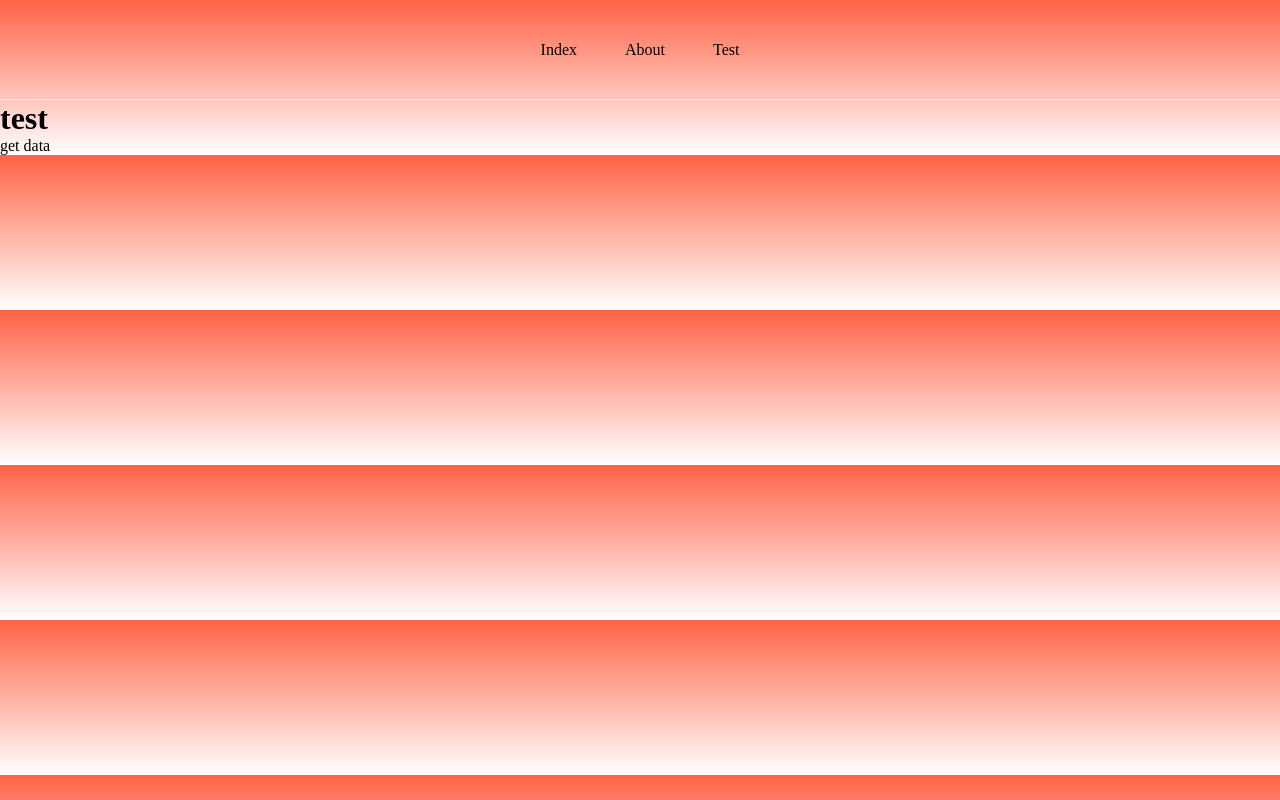
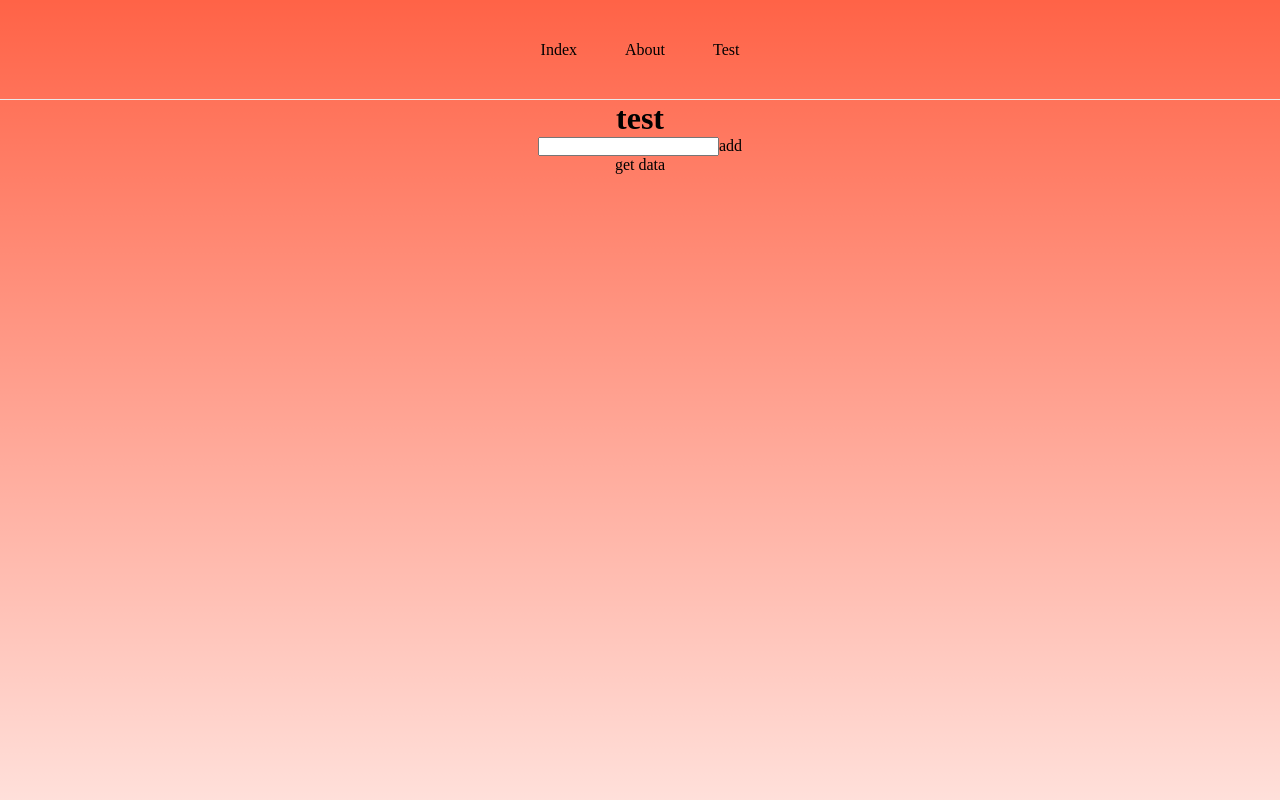
Before and after one commit to hiraking/lecture-recommender, a Next.js app: page /test in a window 1280 px wide. Shown: the top 800 px of the page. Built offline with nearby package versions, Linux system fonts and the light colour scheme.

Commit message:
expand api related features

```diff
--- a/next.config.js
+++ b/next.config.js
@@ -1,13 +1,14 @@
 /** @type {import('next').NextConfig} */
 const nextConfig = {
   reactStrictMode: true,
-  webpack: config => {
+  // assetPrefix: ".",
+  webpack: (config) => {
     config.watchOptions = {
       poll: 5000,
       aggregateTimeout: 300,
-    }
-    return config
-  }
-}
+    };
+    return config;
+  },
+};
 
-module.exports = nextConfig
+module.exports = nextConfig;
--- a/src/pages/test.jsx
+++ b/src/pages/test.jsx
@@ -1,6 +1,6 @@
 import axios from "axios";
 import Head from "next/head";
-import { useState } from "react";
+import { useCallback, useState } from "react";
 import { Header } from "src/components/header";
 
 const Test = () => {
@@ -8,11 +8,50 @@ const Test = () => {
   const url = "http://127.0.0.1:8000";
 
   const getData = () => {
-    axios.get(url).then((res) => {
+    axios.get(url + "/test").then((res) => {
       setData(res.data);
-      console.log(res);
+      console.log(res.data);
     });
   };
+
+  const postData = () => {
+    axios
+      .post(url + "/test", {
+        favorites: array,
+      })
+      .then((res) => {
+        console.log(res.data);
+      })
+      .catch((error) => {
+        console.log(error);
+      });
+  };
+
+  const [text, setText] = useState("");
+  const [array, setArray] = useState([]);
+
+  const handleChange = useCallback((e) => {
+    if (e.target.value.length > 5) {
+      alert("too many characters!");
+    }
+    setText(e.target.value.trim());
+  }, []);
+
+  const handleAdd = useCallback(() => {
+    setArray((prevArray) => {
+      if (prevArray.includes(text)) {
+        alert("the same string already exists!");
+        return prevArray;
+      }
+      if (!text) {
+        alert("invalid");
+        return prevArray;
+      }
+      console.log([...prevArray, text]);
+      setText("");
+      return [...prevArray, text];
+    });
+  }, [text]);
 
   return (
     <>
@@ -20,14 +59,18 @@ const Test = () => {
         <title>Test page</title>
       </Head>
       <Header />
-      <div>
+      <div style={{ height: "900px", textAlign: "center" }}>
         <h1>test</h1>
-      </div>
-      <div>
+        <input type="text" value={text} onChange={handleChange} />
+        <buttton onClick={handleAdd}>add</buttton>
+        {array.length > 0 ? <buttton onClick={postData}>submit</buttton> : null}
+        <br />
         {data ? (
-          <div>
-            <h1>{data.fastapi}</h1>
-          </div>
+          <ul>
+            {data.map((item) => {
+              return <li key={item["時間割コード"]}>{item["講義名"]}</li>;
+            })}
+          </ul>
         ) : (
           <buttton onClick={getData}>get data</buttton>
         )}
```
Also changed, not shown: 1 other file (tests, documents, lock files or other folders).
